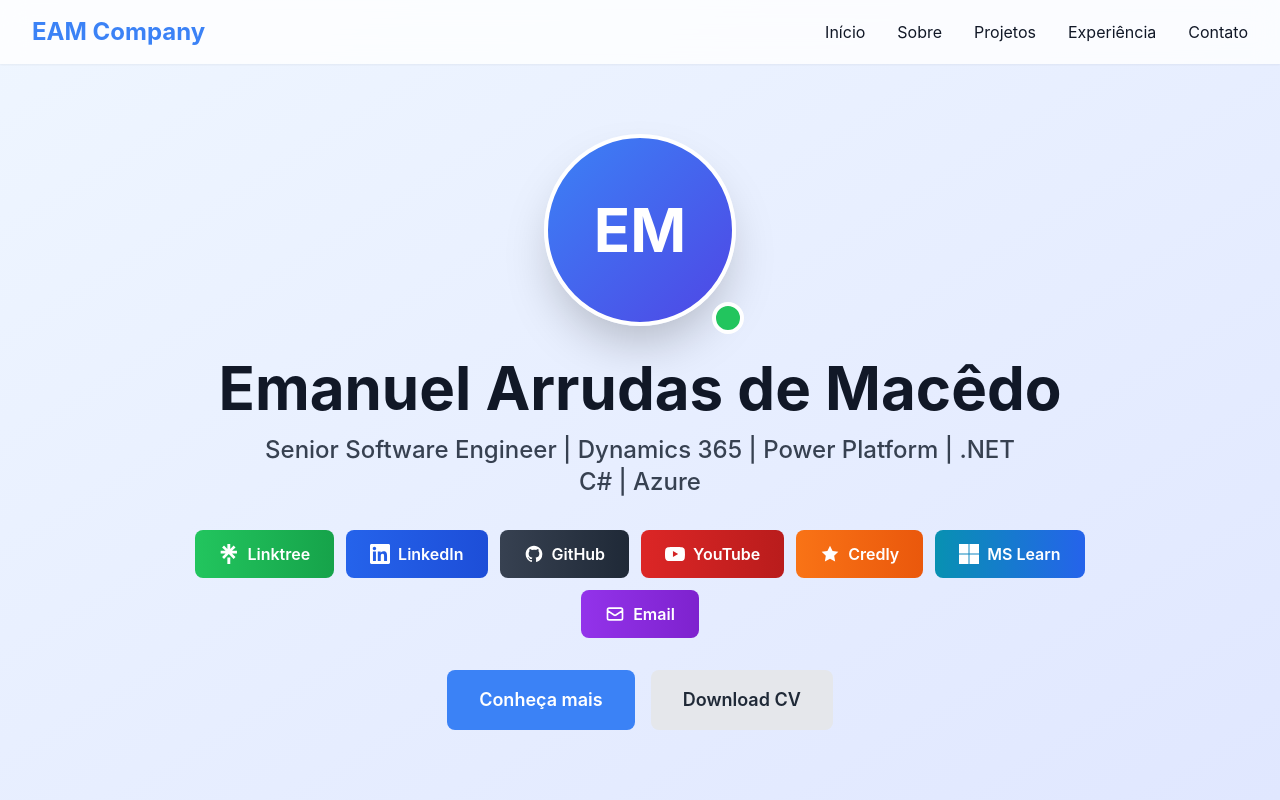
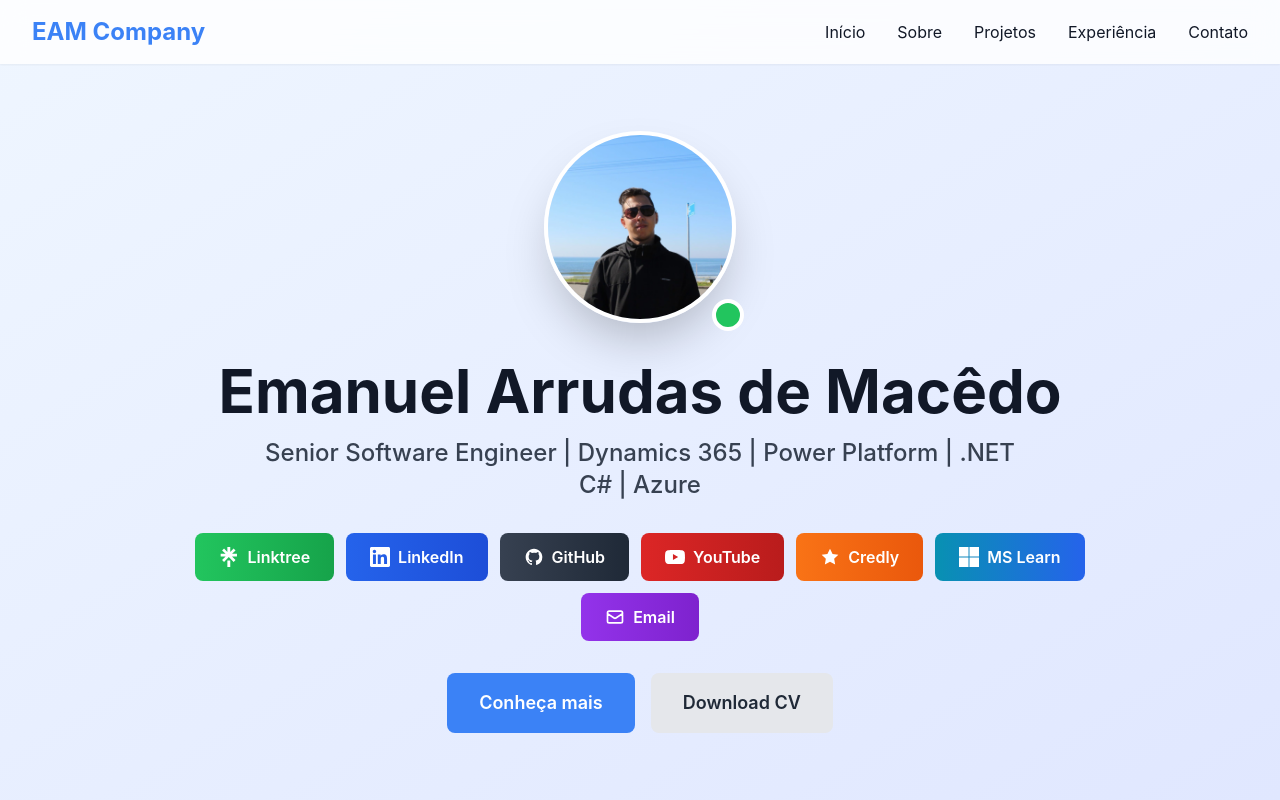
Before and after one commit to ContatoEmanuel/react-front-portfolio, a React (Vite) app: page / in a window 1280 px wide. Shown: the top 800 px of the page. Built offline with nearby package versions, Linux system fonts and the light colour scheme.

Commit message:
feat: Adiciona foto de perfil real
- Substitui avatar com iniciais por foto profissional
- Foto copiada de C:\Users\josue\Downloads\Perfil.jpg
- Mantém fallback para avatar com iniciais em caso de erro
- Foto arredondada com borda branca e sombra
- Indicador verde "online" mantido

```diff
--- a/src/components/sections/Hero.tsx
+++ b/src/components/sections/Hero.tsx
@@ -10,9 +10,16 @@
           {/* Foto de Perfil */}
           <div className="mb-8">
             <div className="relative inline-block">
-              <div className="w-48 h-48 rounded-full mx-auto bg-gradient-to-br from-blue-500 to-indigo-600 flex items-center justify-center border-4 border-white shadow-2xl">
-                <span className="text-6xl font-bold text-white">EM</span>
-              </div>
+              <img
+                src="/assets/profile.jpg"
+                alt={profile.name}
+                className="w-48 h-48 rounded-full mx-auto object-cover border-4 border-white shadow-2xl"
+                onError={(e) => {
+                  const target = e.currentTarget;
+                  target.onerror = null;
+                  target.outerHTML = '<div class="w-48 h-48 rounded-full mx-auto bg-gradient-to-br from-blue-500 to-indigo-600 flex items-center justify-center border-4 border-white shadow-2xl"><span class="text-6xl font-bold text-white">EM</span></div>';
+                }}
+              />
               <div className="absolute -bottom-2 -right-2 bg-green-500 w-8 h-8 rounded-full border-4 border-white"></div>
             </div>
           </div>
```
Also changed, not shown: public/assets/profile.jpg.
